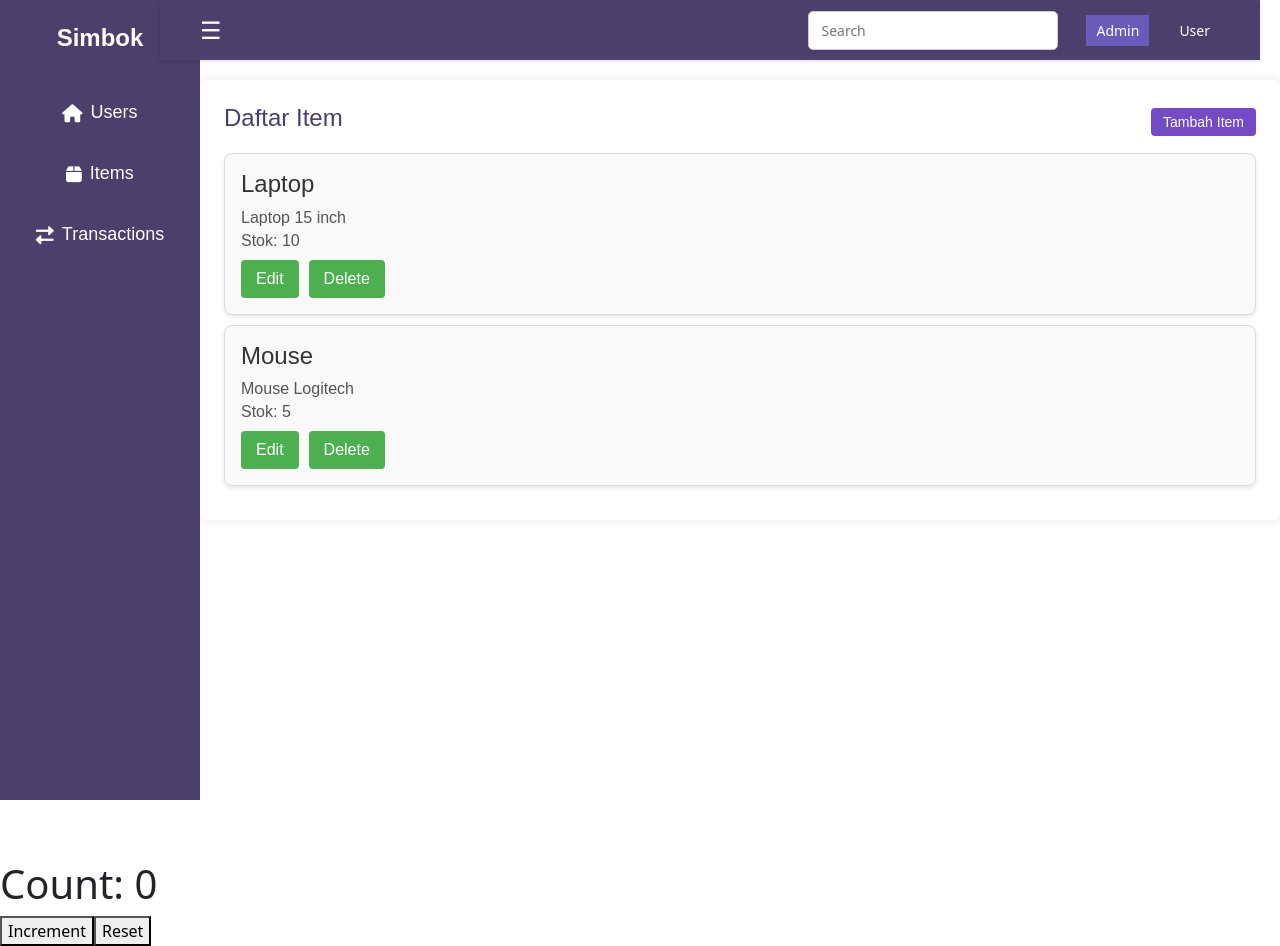
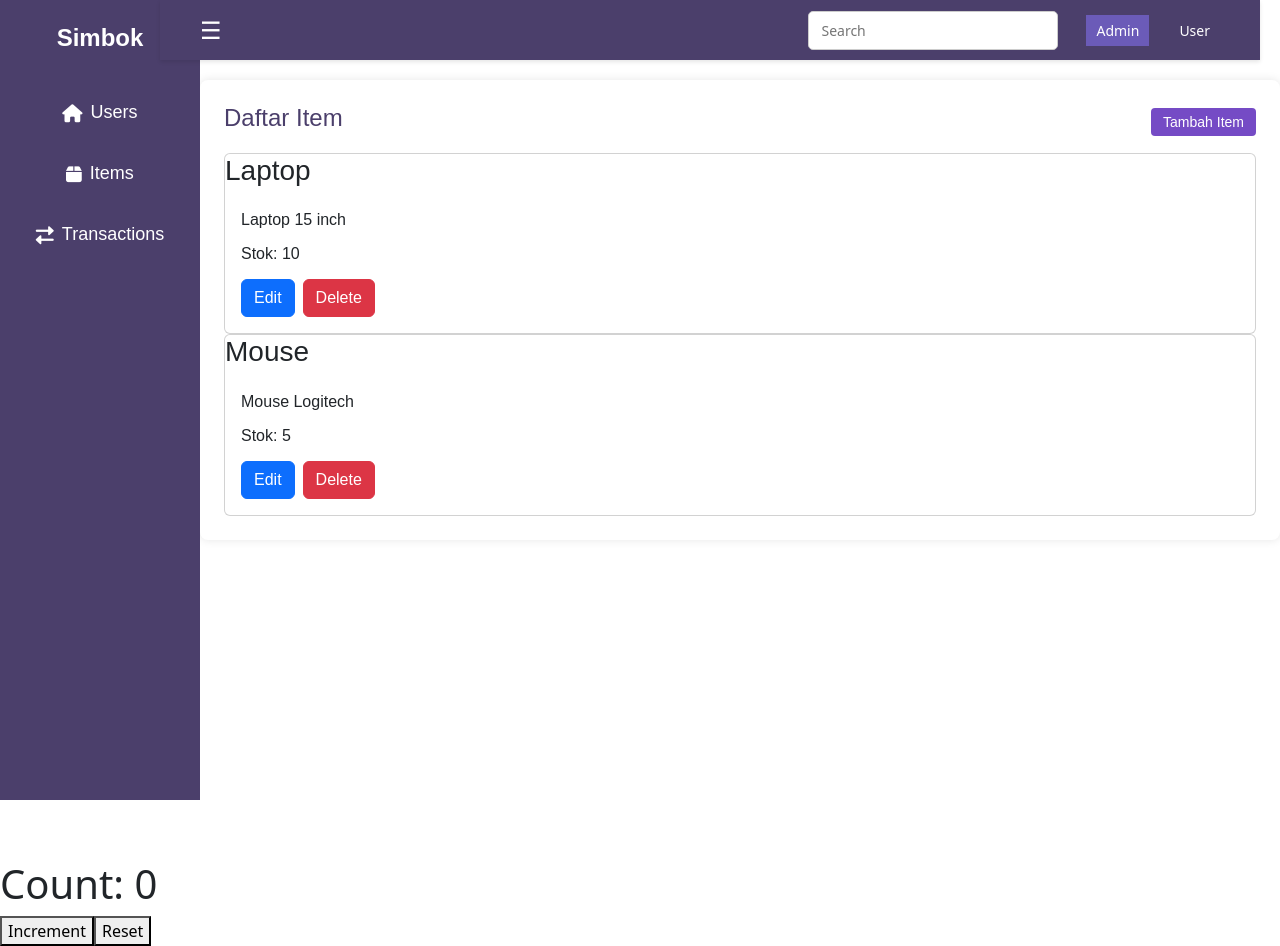
Before and after one commit to rifqee23/inventory-item, a Vue app: page / in a window 1280 px wide. Built offline with nearby package versions, Linux system fonts and the light colour scheme.

Commit message:
chore: implement boostrap component

```diff
--- a/src/components/admin/item/Itemcard.vue
+++ b/src/components/admin/item/Itemcard.vue
@@ -9,103 +9,37 @@ defineProps({
 </script>
 
 <template>
-  <div class="item-card">
-    <h3>{{ item.nama }}</h3>
-    <p>{{ item.deskripsi }}</p>
-    <p>Stok: {{ item.stok }}</p>
-    <div class="buttons">
-      <button class="edit" @click="$emit('edit-item', item)">Edit</button>
-      <button class="edit" @click="$emit('delete-item', item.kode)">
-        Delete
-      </button>
+  <div class="card">
+    <div>
+      <h3 class="card-title">{{ item.nama }}</h3>
+      <div class="card-body">
+        <p class="card-text">{{ item.deskripsi }}</p>
+        <p class="card-text">Stok: {{ item.stok }}</p>
+        <div class="d-flex gap-2">
+          <button
+            class="btn btn-primary custom-btn"
+            @click="$emit('edit-item', item)"
+          >
+            Edit
+          </button>
+          <button
+            class="btn btn-danger custom-btn"
+            @click="$emit('delete-item', item.kode)"
+          >
+            Delete
+          </button>
+        </div>
+      </div>
     </div>
   </div>
 </template>
 
 <style scoped>
-.item-card {
-  border: 1px solid #ddd;
-
-  padding: 16px;
-
-  margin-bottom: 10px;
-
-  border-radius: 8px;
-
-  background-color: #f9f9f9;
-
-  box-shadow: 0 2px 4px rgba(0, 0, 0, 0.1);
-
-  transition: transform 0.2s, box-shadow 0.2s;
+.custom-btn {
+  transition: transform 0.3s ease;
 }
 
-.item-card:hover {
-  transform: translateY(-5px);
-
-  box-shadow: 0 4px 8px rgba(0, 0, 0, 0.2);
-}
-
-.item-card h3 {
-  margin: 0 0 10px;
-
-  font-size: 1.5em;
-
-  color: #333;
-}
-
-.item-card p {
-  margin: 5px 0;
-
-  color: #555;
-}
-
-.item-card .stock {
-  font-weight: bold;
-
-  color: #2c3e50;
-}
-
-.item-card .buttons {
-  display: flex;
-
-  gap: 10px;
-
-  margin-top: 10px;
-}
-
-.item-card button {
-  padding: 10px 15px;
-
-  border: none;
-
-  border-radius: 4px;
-
-  cursor: pointer;
-
-  transition: background-color 0.2s;
-}
-
-.item-card button:hover {
-  background-color: #ddd;
-}
-
-.item-card button.edit {
-  background-color: #4caf50;
-
-  color: white;
-}
-
-.item-card button.edit:hover {
-  background-color: #45a049;
-}
-
-.item-card button.delete {
-  background-color: #e74c3c;
-
-  color: white;
-}
-
-.item-card button.delete:hover {
-  background-color: #c0392b;
+.custom-btn:hover {
+  transform: scale(1.1);
 }
 </style>
```
